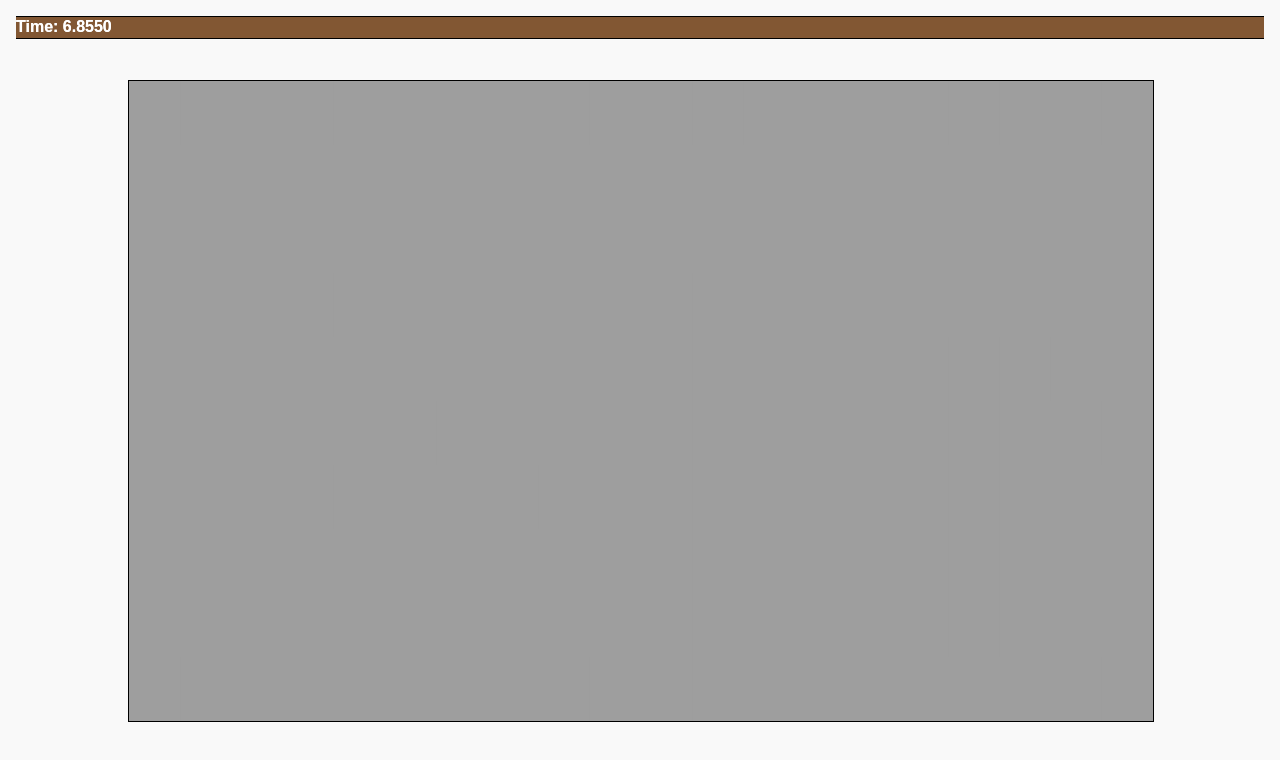
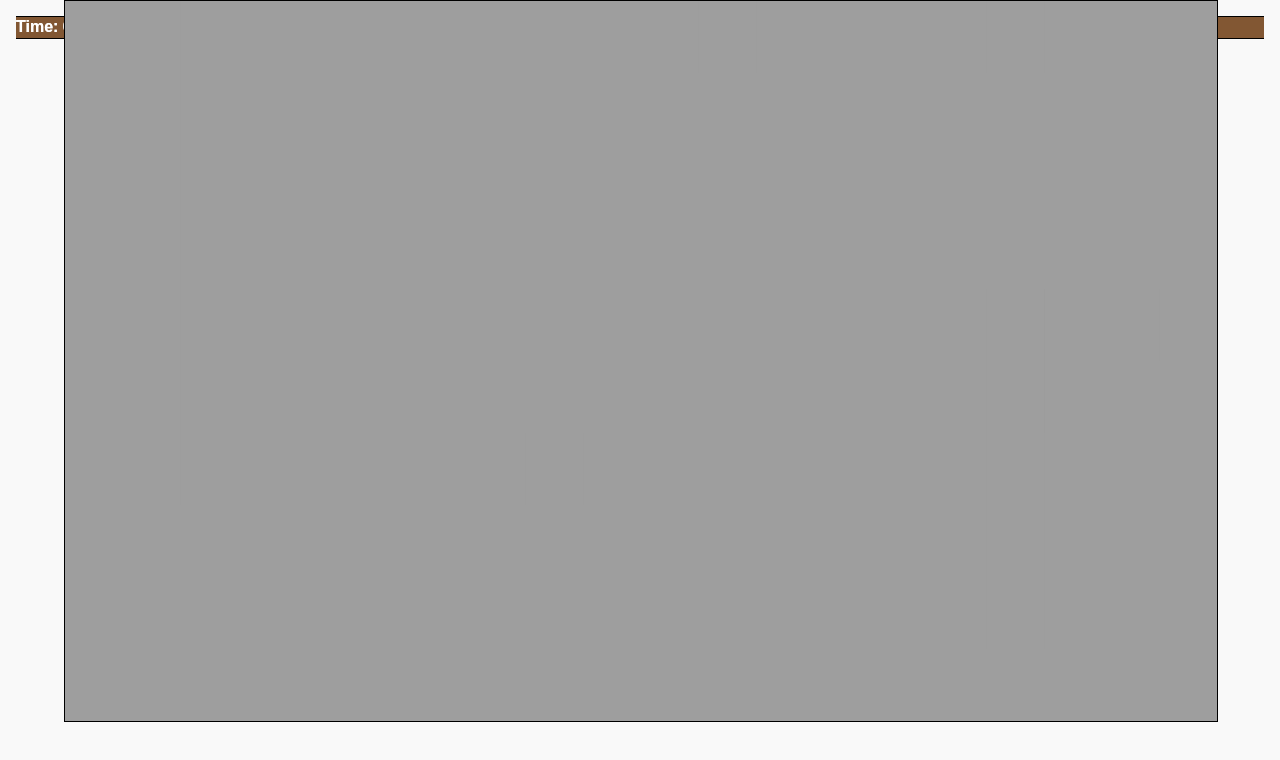
Before and after one commit to M4sterM4tt/StepSix, a plain HTML site: page www/index.html in a window 1280 px wide. Drawn offline with Linux system fonts and the light colour scheme.

Commit message:
position

```diff
--- a/www/css/stylesheet.css
+++ b/www/css/stylesheet.css
@@ -1,7 +1,7 @@
 canvas {
 	position: absolute;
-    left: 10%;
-    top: 10%;
+    left: 5%;
+    top: 0%;
 	border-color: black;
 	border-style: solid;
 	border-width: 1px;
--- a/www/js/index.js
+++ b/www/js/index.js
@@ -78,8 +78,8 @@ window.onload = function() {
 
 	// Canvas, Body and Graphics context
 	canvas = document.getElementById("canvas");
-    canvas.width = (8/10)*window.innerWidth;
-    canvas.height = (8/10)*window.innerHeight;
+    canvas.width = (9/10)*window.innerWidth;
+    canvas.height = (9/10)*window.innerHeight;
 	body = canvas.getContext("2d");
 
 
```
